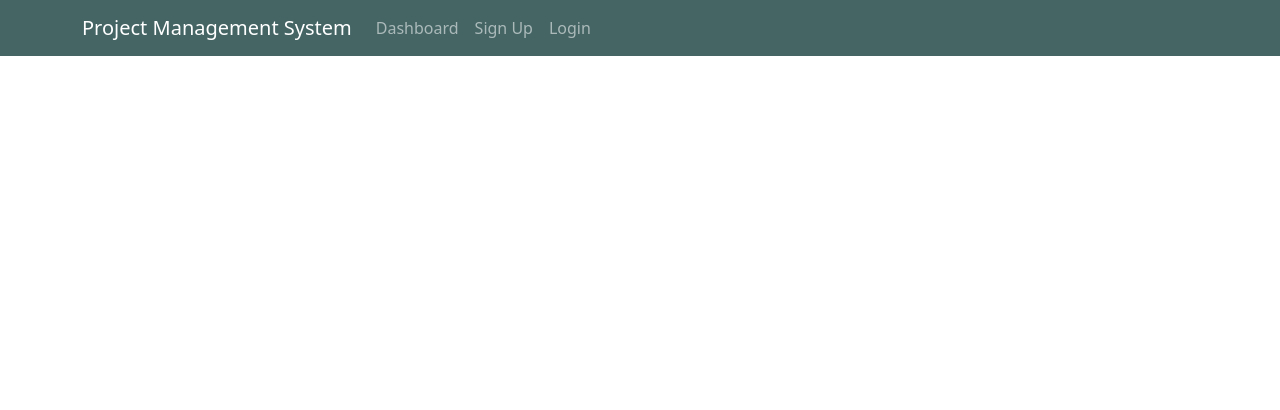
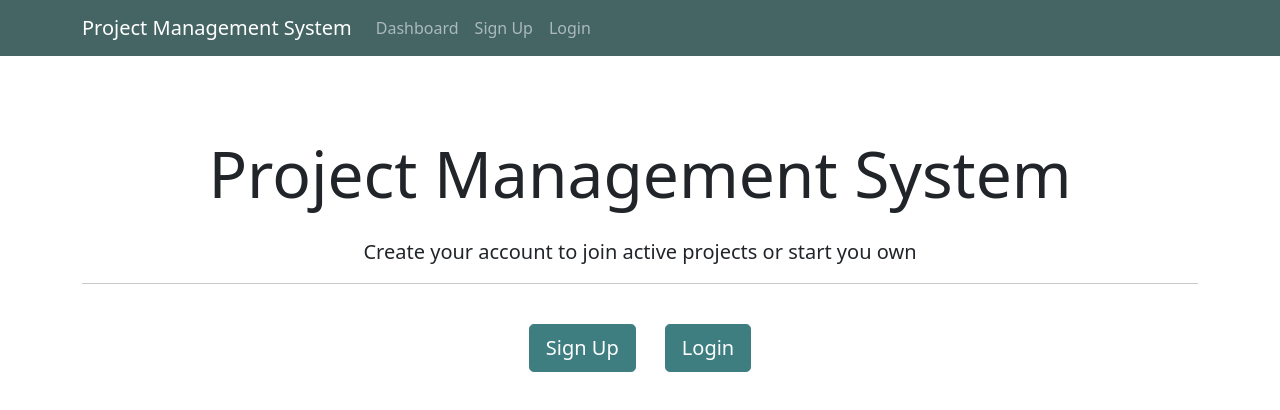
Before and after one commit to Aayushyaverma/Project-Management-System, a React (Create React App) app in the folder pmsystem-react-client/: page / in a window 1280 px wide. Shown: the top 410 px of the page. Built offline with nearby package versions, Linux system fonts and the light colour scheme.

Commit message:
React Landing Page and Header

```diff
--- a/pmsystem-react-client/src/App.js
+++ b/pmsystem-react-client/src/App.js
@@ -9,19 +9,30 @@
 import UpdateProject from './components/Project/UpdateProject';
 import ProjectBoard from './components/ProjectBoard/ProjectBoard';
 import AddProjectTask from './components/ProjectBoard/ProjectTasks/AddProjectTask';
-
+import Landing from './components/Layout/Landing';
 function App() {
   return (
     <Provider store={store}>
       <Router>
         <div className="App">
           <Header />
+          {
+            //Public Routes
+          }
+
+          <Routes>
+            <Route path="/" element={<Landing />} />
+          </Routes>
+
+          {
+            //Private Routes
+          }
           <Routes>
             <Route path="/dashboard" element={<Dashboard />} />
             <Route path="/addProject" element={<AddProject />} />
             <Route path="/updateProject/:id" element={<UpdateProject />} />
             <Route path="/projectBoard/:id" element={<ProjectBoard />} />
-            <Route path="/addProjectTask/:id" element={<AddProjectTask />}/>
+            <Route path="/addProjectTask/:id" element={<AddProjectTask />} />
           </Routes>
         </div>
       </Router>
--- a/pmsystem-react-client/src/components/Layout/Header.js
+++ b/pmsystem-react-client/src/components/Layout/Header.js
@@ -1,13 +1,14 @@
 import React, { Component } from 'react'
+import {Link } from "react-router-dom"
 
 export class Header extends Component {
   render() {
     return (
         <nav className="navbar navbar-expand-sm navbar-dark mb-4">
         <div className="container">
-            <a className="navbar-brand" href="Dashboard.html">
+            <Link className="navbar-brand" to="/">
                 Project Management System
-            </a>
+            </Link>
             <button className="navbar-toggler" type="button" data-toggle="collapse" data-target="#mobile-nav">
                 <span className="navbar-toggler-icon" />
             </button>
@@ -15,22 +16,22 @@
             <div className="collapse navbar-collapse" id="mobile-nav">
                 <ul className="navbar-nav mr-auto">
                     <li className="nav-item">
-                        <a className="nav-link" href="/dashboard">
+                        <Link className="nav-link" to="/dashboard">
                             Dashboard
-                        </a>
+                        </Link>
                     </li>
                 </ul>
 
                 <ul className="navbar-nav ml-auto">
                     <li className="nav-item">
-                        <a className="nav-link " href="register.html">
+                        <Link className="nav-link " to="/register">
                             Sign Up
-                        </a>
+                        </Link>
                     </li>
                     <li className="nav-item">
-                        <a className="nav-link" href="login.html">
+                        <Link className="nav-link" to="/login">
                             Login
-                        </a>
+                        </Link>
                     </li>
                 </ul>
             </div>
--- /dev/null
+++ b/pmsystem-react-client/src/components/Layout/Landing.js
@@ -0,0 +1,37 @@
+import React, { Component } from 'react'
+import {Link} from "react-router-dom"
+
+class Landing extends Component {
+  render() {
+    return (
+        <div className="landing">
+        <div className="light-overlay landing-inner text-dark">
+            <div className="container">
+                <div className="row">
+                    <div className="col-md-12 text-center">
+                        <h1 className="display-3 mb-4">Project Management System</h1>
+                        <p className="lead">
+                            Create your account to join active projects or start you own
+                        </p>
+                        <hr />
+                        <br/>
+                        <Link to="/register" className="btn btn-lg btn-primary mr-2">
+                            Sign Up
+                        </Link>
+                        &nbsp;
+                        &nbsp;
+                        &nbsp;
+                        &nbsp;
+                        <Link to="/login" className="btn btn-lg btn-primary mr-2">
+                            Login
+                        </Link>
+                    </div>
+                </div>
+            </div>
+        </div>
+    </div>
+    )
+  }
+}
+
+export default Landing;
```
